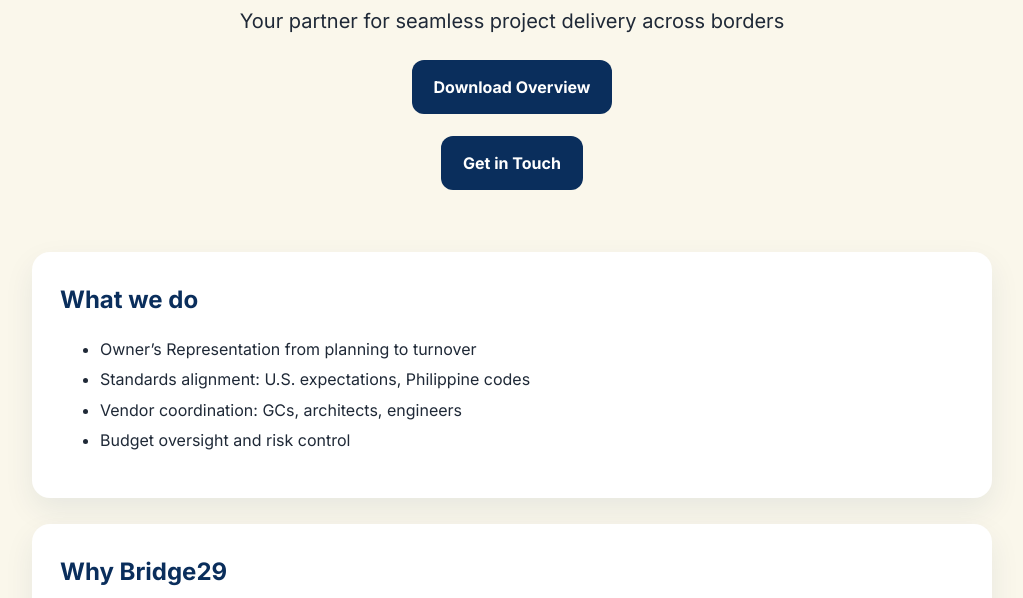
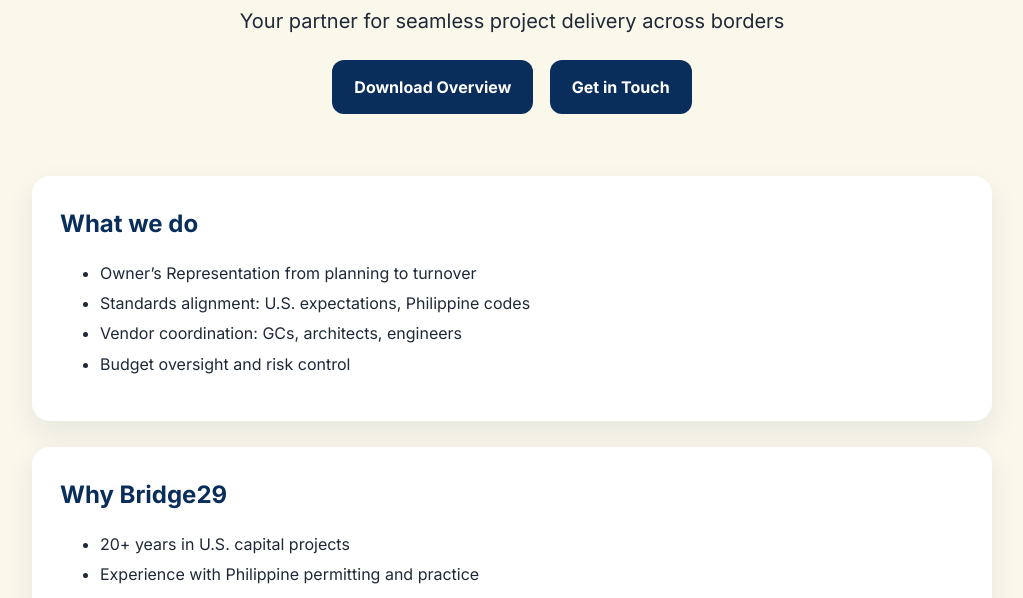
Before and after one commit to emaxion/emaxion.github.io, a plain HTML site: page index.html in a window 1280 px wide. Shown: the part 155-753 px from the top of the page, without its empty margins (128-1151 px from the left). Drawn offline with Linux system fonts and the light colour scheme; a script that the page names is missing.

Commit message:
Update index.html

```diff
--- a/index.html
+++ b/index.html
@@ -98,10 +98,10 @@
 
 <div class="cta">
   <a class="btn" href="/assets/Bridge29_OnePager.pdf" target="_blank">Download Overview</a>
-</div>
 
-      <div class="cta">
-        <a class="btn" href="#contact">Get in Touch</a>
+
+
+<a class="btn" style="margin-left:12px" href="#contact">Get in Touch</a>
       </div>
     </header>
 
```
